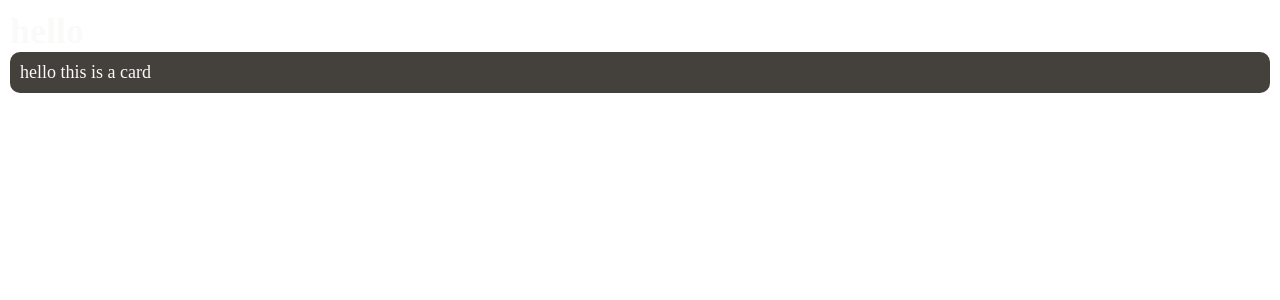
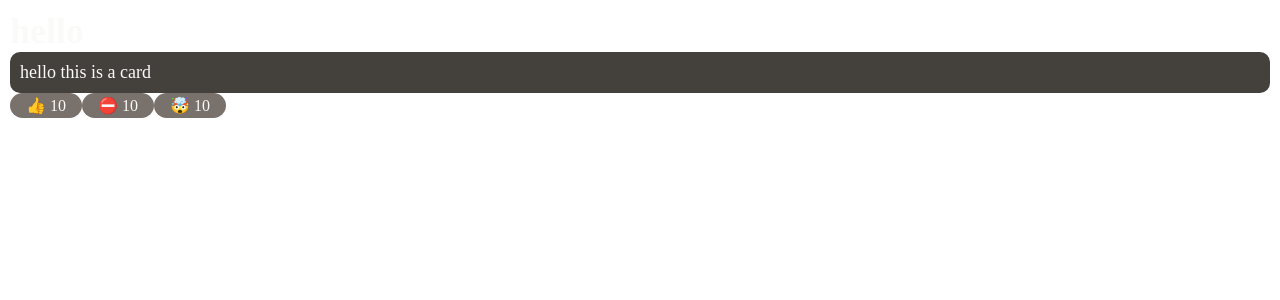
Before and after one commit to elghanbibadr/todayIlearned, a React (Vite) app: page / in a window 1280 px wide. Shown: the top 300 px of the page. Built offline with nearby package versions, Linux system fonts and the light colour scheme; a web font is replaced by a local one.

Commit message:
building the factvitebuttons componenets

```diff
--- a/src/App.jsx
+++ b/src/App.jsx
@@ -1,6 +1,8 @@
 import GlobalStyles from "./styles/GlobalStyles";
-import Button from "./ui/Button";
+import styled from "styled-components";
 import Card from "./ui/Card";
+import FactVoteBtn from "./ui/FactVoteBtn";
+
 const App = () => {
   return (
     <div>
@@ -9,6 +11,9 @@ const App = () => {
       <Card>
         <p>hello this is a card</p>
       </Card>
+      <FactVoteBtn> 👍 10</FactVoteBtn>
+      <FactVoteBtn>⛔️ 10</FactVoteBtn>
+      <FactVoteBtn>🤯 10</FactVoteBtn>
     </div>
   );
 };
--- a/src/ui/FactVoteBtn.jsx
+++ b/src/ui/FactVoteBtn.jsx
@@ -3,9 +3,10 @@ import styled from "styled-components";
 const FactVoteBtn = styled.button`
   border-radius: 30px;
   border: none;
-  font-size: 1.8rem;
-  padding: 4px 10px;
-  background-color: var(" --lightGray");
+  font-size: 1.6rem;
+  padding: 3px 16px;
+
+  background-color: #78716c;
 `;
 
 export default FactVoteBtn;
```
